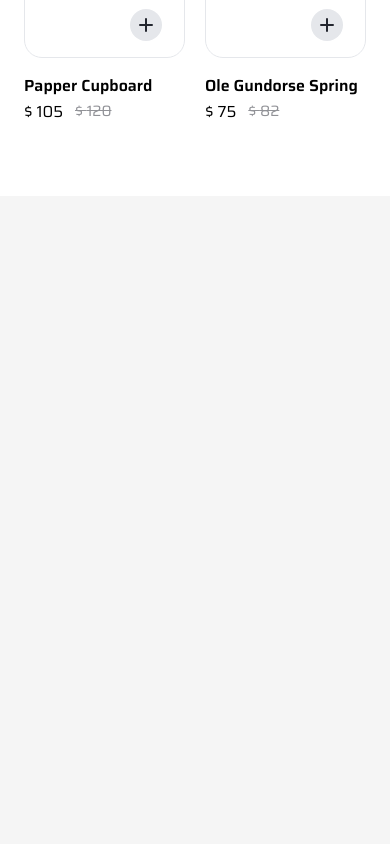
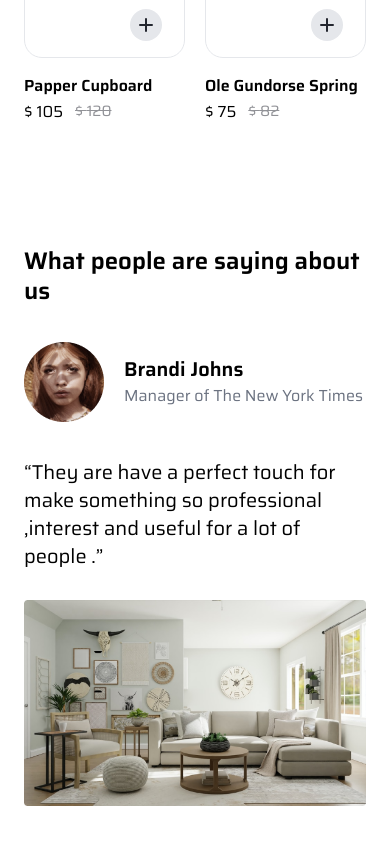
Before and after one commit to manlikeganga19/FurnitureLand, a React (Create React App) app: page / in a window 390 px wide. Shown: the part 4802-5646 px from the top of the page. Before the commit the page ends 4998 px from the top, so only its background shows below. Built offline with nearby package versions, Linux system fonts and the light colour scheme; the HTML template or start-up script is replaced by a standard one.

Commit message:
worked on the testimonials and the testimonial slides

```diff
--- a/src/App.js
+++ b/src/App.js
@@ -4,6 +4,7 @@
 import NewItems from './components/NewItems';
 import FeaturesSecond from "./components/FeaturesSecond";
 import Products from './components/Products';
+import Testimonial from './components/Testimonial'
 
 const App = () => {
   return (
@@ -13,6 +14,7 @@
       <NewItems/>
       <FeaturesSecond/>
       <Products/>
+      <Testimonial/>
     </div>
   );
 };
--- a/src/components/Testimonial.js
+++ b/src/components/Testimonial.js
@@ -1,7 +1,22 @@
 import React from 'react';
+import TestimonialSlider from './TestimonialSlider';
+import {testimonial} from '../data';
 
 const Testimonial = () => {
-  return <div>Testimonial</div>;
+  const {image, title} = testimonial;
+  return <section className='section'>
+    <div className='container mx-auto'>
+      <div className='flex flex-col lg:flex-row lg:gap-x-10 gap-y-2'>
+        <div className='lg:max-w-[50%]'>
+          <h2 className='title mb-9'>{title}</h2>
+          <TestimonialSlider/>
+        </div>
+        <div className='order-1'>
+          <img src={image.type} alt=''/>
+        </div>
+      </div>
+    </div>
+  </section>;
 };
 
 export default Testimonial;
--- a/src/components/TestimonialSlider.js
+++ b/src/components/TestimonialSlider.js
@@ -1,7 +1,37 @@
-import React from 'react';
+import React from "react";
+import { Swiper, SwiperSlide } from "swiper/react";
+import "swiper/css";
+import "swiper/css/navigation";
+import { Autoplay, Navigation } from "swiper";
+import { testimonial } from "../data";
 
 const TestimonialSlider = () => {
-  return <div>TestimonialSlider</div>;
+  return (
+    <Swiper
+      className="testimonialSlider"
+      modules={[Navigation, Autoplay]}
+      navigation={true}
+      autoplay={true}
+    >
+      {testimonial.persons.map((person, index) => {
+        const { avatar, name, occupation, message } = person;
+        return (
+          <SwiperSlide key={index}>
+            <div className="flex flex-col min-h-[250px]">
+              <div className="flex items-center gap-x-5 mb-9">
+                <img src={avatar.type} alt="" />
+                <div>
+                  <div className="text-xl font-semibold">{name}</div>
+                  <div className="text-gray-500">{occupation}</div>
+                </div>
+              </div>
+              <div className="text-xl mx-w-[570px]">{message}</div>
+            </div>
+          </SwiperSlide>
+        );
+      })}
+    </Swiper>
+  );
 };
 
 export default TestimonialSlider;
```
